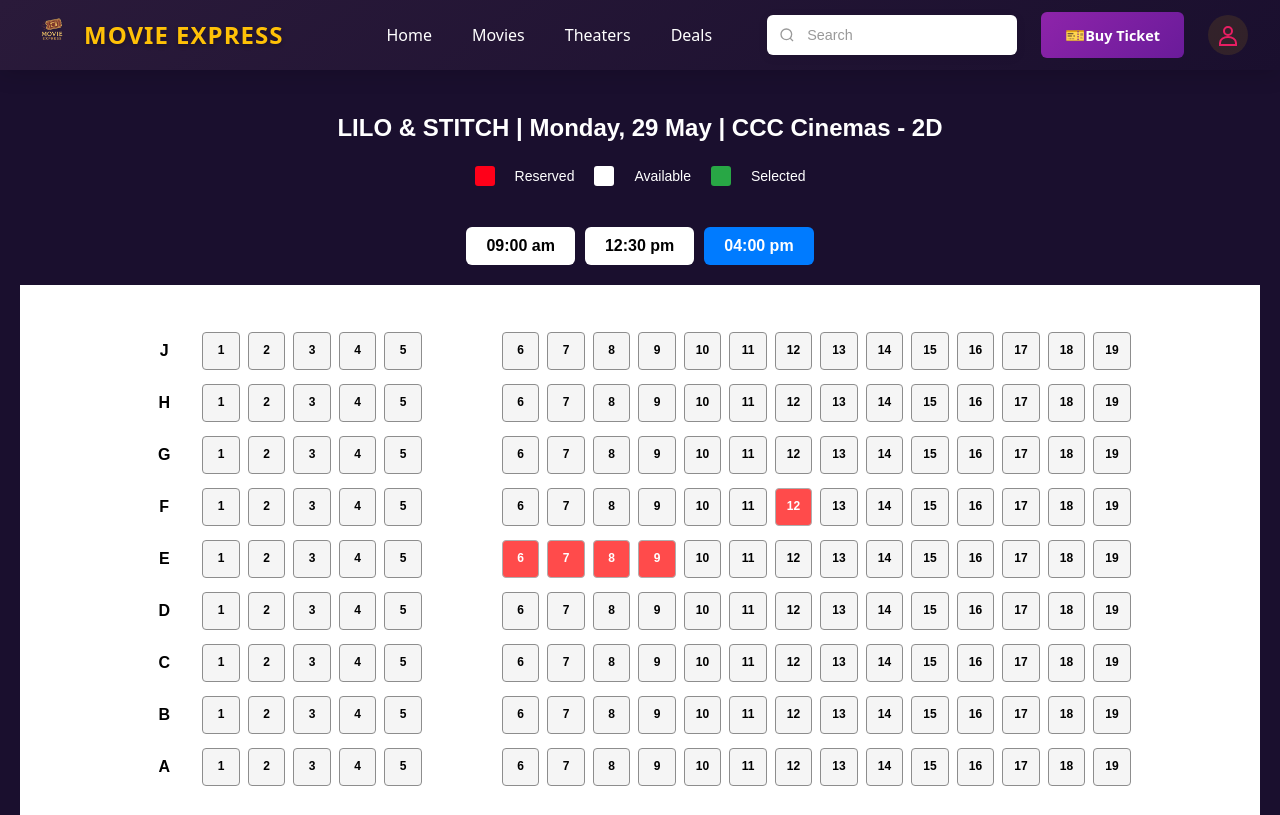
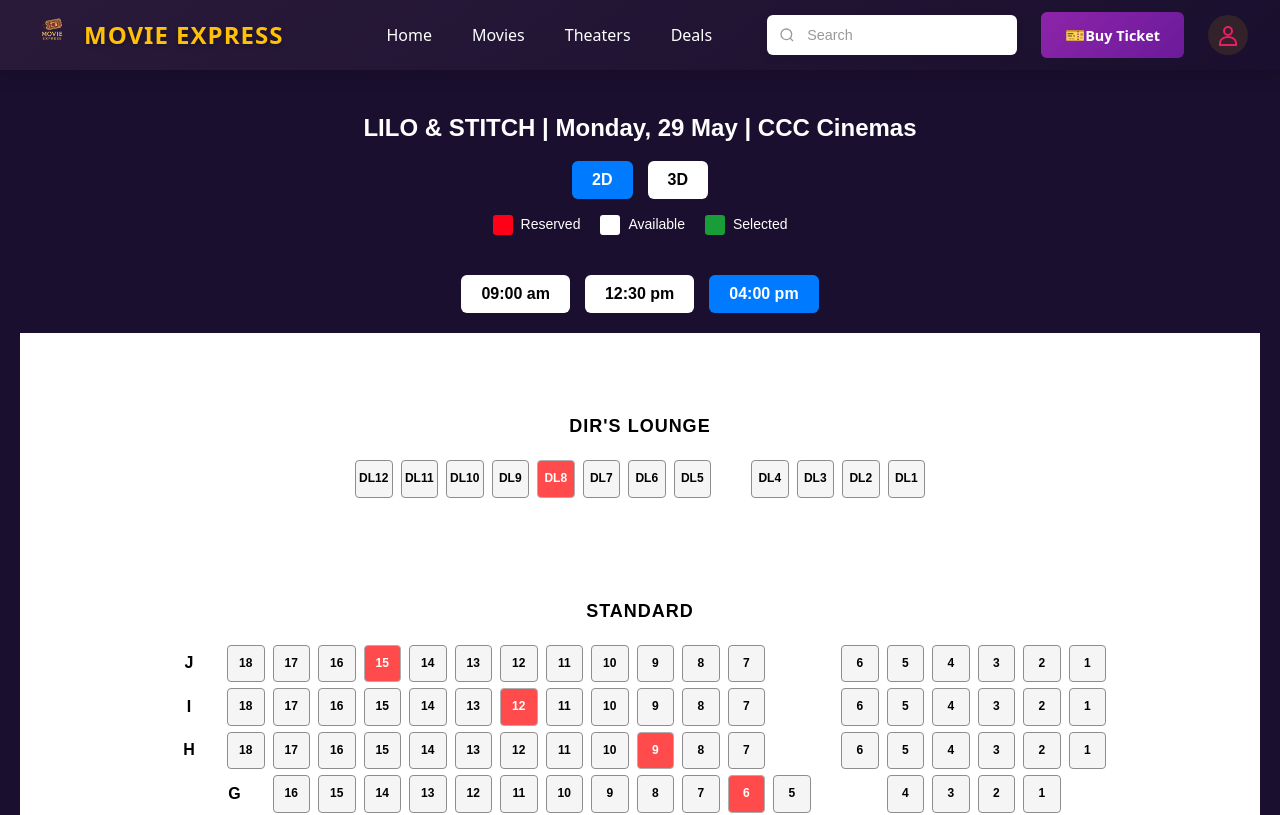
Before and after one commit to AnuNirmani/Movie-Ticket-Booking, a React (Vite) app: page /seat-booking in a window 1280 px wide. Shown: the top 815 px of the page. Built offline with nearby package versions, Linux system fonts and the light colour scheme.

Commit message:
Fix seat booking

```diff
--- a/src/css/Home/Booking/seatbooking.css
+++ b/src/css/Home/Booking/seatbooking.css
@@ -16,30 +16,62 @@
   margin-bottom: 20px;
 }
 
+/* Format buttons */
+.format-buttons {
+  display: flex;
+  justify-content: center;
+  gap: 15px;
+  margin: 15px 0;
+}
+
+.format-btn {
+  padding: 10px 20px;
+  background: #fff;
+  color: #000;
+  border: none;
+  border-radius: 6px;
+  cursor: pointer;
+  font-weight: bold;
+  transition: all 0.3s ease;
+}
+
+.format-btn:hover {
+  background: #e0e0e0;
+}
+
+.format-btn.active {
+  background: #007bff;
+  color: #fff;
+}
+
 .legend {
   display: flex;
   justify-content: center;
   gap: 20px;
   font-size: 14px;
-  margin-top: 20px;
+  margin-top: 15px;
+}
+
+.legend-item {
+  display: flex;
+  align-items: center;
+  gap: 8px;
 }
 
 .legend .box {
-  display: inline-block;
   width: 20px;
   height: 20px;
-  margin-right: 0px;
   border-radius: 3px;
 }
 
 .box.reserved { background: #ff0019; }
 .box.available { background: white; }
-.box.selected { background: #28a745; }
+.box.selected { background: #199d38; }
 
 .showtimes {
   display: flex;
   justify-content: center;
-  gap: 10px;
+  gap: 15px;
   margin-bottom: 20px;
 }
 
@@ -52,6 +84,10 @@
   cursor: pointer;
   font-weight: bold;
   transition: all 0.3s ease;
+}
+
+.showtimes button:hover {
+  background: #e0e0e0;
 }
 
 .showtimes button.active {
@@ -76,14 +112,14 @@
 .seat-gap {
   width: 40px;
   height: 40px;
-  margin: 0 12px; /* adds spacing */
+  margin: 0 12px;
 }
-
 
 /* Section styling */
 .section {
   width: 100%;
-  margin-bottom: 30px;
+  margin-bottom: 0px;
+  background-color: #ffffff;
 }
 
 .section-title {
@@ -100,7 +136,7 @@
   display: flex;
   align-items: center;
   justify-content: center;
-  gap: 20px;
+  gap: 0px;
   margin-bottom: 20px;
 }
 
@@ -141,11 +177,6 @@
   font-weight: bold;
   transition: all 0.2s ease;
   border: 1px solid #8d8d8d;
-  background: #f5f5f5;
-  color: #000;
-}
-
-.seat.available {
   background: #f5f5f5;
   color: #000;
 }
--- a/src/pages/Home/Booking/SeatBooking.jsx
+++ b/src/pages/Home/Booking/SeatBooking.jsx
@@ -8,20 +8,32 @@ import "../../../css/Home/Booking/seatbooking.css";
 const SeatBooking = () => {
   const navigate = useNavigate();
   const [selectedSeats, setSelectedSeats] = useState([]);
+  const [activeShowtime, setActiveShowtime] = useState("04:00 pm");
+  const [activeFormat, setActiveFormat] = useState("2D");
 
-  const rows = ["J", "H", "G", "F", "E", "D", "C", "B", "A"];
-  const cols = 19;
-
-  const reservedSeats = ["E6", "E7", "E8", "E9", "F12"];
+  const dirLoungeSeats = ["DL12", "DL11", "DL10", "DL9", "DL8", "DL7", "DL6", "DL5", "DL4", "DL3", "DL2", "DL1"];
+  const standardRows = ["J", "I", "H", "G", "F", "E", "D", "C", "B", "A"];
+  const reservedSeats = ["DL8", "J15", "I12", "H9", "G6", "F3", "E10", "D7", "C4", "B1"];
 
   const toggleSeat = (seatId) => {
     if (reservedSeats.includes(seatId)) return;
-
     if (selectedSeats.includes(seatId)) {
       setSelectedSeats(selectedSeats.filter((s) => s !== seatId));
     } else {
       setSelectedSeats([...selectedSeats, seatId]);
     }
+  };
+
+  const getSeatClass = (seatId) => {
+    let seatClass = "seat";
+    if (reservedSeats.includes(seatId)) {
+      seatClass += " reserved";
+    } else if (selectedSeats.includes(seatId)) {
+      seatClass += " selected";
+    } else {
+      seatClass += " available";
+    }
+    return seatClass;
   };
 
   return (
@@ -31,57 +43,140 @@ const SeatBooking = () => {
       <div className="booking-container">
         {/* Header */}
         <div className="booking-header">
-          <h2>LILO & STITCH | Monday, 29 May | CCC Cinemas - 2D</h2>
+          <h2>LILO & STITCH | Monday, 29 May | CCC Cinemas</h2>
+
+          {/* Format Buttons */}
+          <div className="format-buttons">
+            <button
+              className={activeFormat === "2D" ? "format-btn active" : "format-btn"}
+              onClick={() => setActiveFormat("2D")}
+            >
+              2D
+            </button>
+            <button
+              className={activeFormat === "3D" ? "format-btn active" : "format-btn"}
+              onClick={() => setActiveFormat("3D")}
+            >
+              3D
+            </button>
+          </div>
+
+          {/* Legend */}
           <div className="legend">
+            <div className="legend-item">
               <span className="box reserved"></span> Reserved
+            </div>
+            <div className="legend-item">
               <span className="box available"></span> Available
+            </div>
+            <div className="legend-item">
               <span className="box selected"></span> Selected
+            </div>
           </div>
         </div>
 
         {/* Showtimes */}
         <div className="showtimes">
-          <button>09:00 am</button>
-          <button>12:30 pm</button>
-          <button className="active">04:00 pm</button>
+          {["09:00 am", "12:30 pm", "04:00 pm"].map((time) => (
+            <button
+              key={time}
+              className={activeShowtime === time ? "active" : ""}
+              onClick={() => setActiveShowtime(time)}
+            >
+              {time}
+            </button>
+          ))}
         </div>
 
         {/* Seat Grid */}
         <div className="seat-grid">
-          {rows.map((row) => (
+          {/* DIR'S LOUNGE Section */}
+          <div className="section">
+            <h3 className="section-title">DIR'S LOUNGE</h3>
+            <div className="dir-lounge-row">
+              <div className="seat-block">
+                {dirLoungeSeats.slice(0, 8).map((seatId) => (
+                  <div
+                    key={seatId}
+                    className={getSeatClass(seatId)}
+                    onClick={() => toggleSeat(seatId)}
+                  >
+                    {seatId}
+                  </div>
+                ))}
+              </div>
+              <div className="aisle-gap"></div>
+              <div className="seat-block">
+                {dirLoungeSeats.slice(8, 12).map((seatId) => (
+                  <div
+                    key={seatId}
+                    className={getSeatClass(seatId)}
+                    onClick={() => toggleSeat(seatId)}
+                  >
+                    {seatId}
+                  </div>
+                ))}
+              </div>
+            </div>
+          </div>
+
+          {/* STANDARD Section */}
+          <div className="section">
+            <h3 className="section-title">STANDARD</h3>
+            {standardRows.map((row) => (
               <div key={row} className="seat-row">
                 <span className="row-label">{row}</span>
-              {[...Array(cols)].map((_, i) => {
-                const seatId = `${row}${i + 1}`;
-                let seatClass = "seat";
-
-                if (reservedSeats.includes(seatId)) {
-                  seatClass += " reserved";
-                } else if (selectedSeats.includes(seatId)) {
-                  seatClass += " selected";
-                } else {
-                  seatClass += " available";
-                }
-
+                <div className="seat-block">
+                  {[...Array(12)].map((_, i) => {
+                    const seatNum = row === "J" || row === "I" || row === "H" ? 18 - i : 16 - i;
+                    const seatId = `${row}${seatNum}`;
                     return (
-                  <React.Fragment key={seatId}>
-                    {i === 5 && <div className="seat-gap"></div>} {/* gap between 5 & 6 */}
                       <div
-                      className={seatClass}
+                        key={seatId}
+                        className={getSeatClass(seatId)}
                         onClick={() => toggleSeat(seatId)}
                       >
-                      {i + 1}
+                        {seatNum}
                       </div>
-                  </React.Fragment>
                     );
                   })}
                 </div>
+                <div className="central-aisle"></div>
+                <div className="seat-block">
+                  {row === "J" || row === "I" || row === "H"
+                    ? [...Array(6)].map((_, i) => {
+                        const seatNum = 6 - i;
+                        const seatId = `${row}${seatNum}`;
+                        return (
+                          <div
+                            key={seatId}
+                            className={getSeatClass(seatId)}
+                            onClick={() => toggleSeat(seatId)}
+                          >
+                            {seatNum}
+                          </div>
+                        );
+                      })
+                    : [...Array(4)].map((_, i) => {
+                        const seatNum = 4 - i;
+                        const seatId = `${row}${seatNum}`;
+                        return (
+                          <div
+                            key={seatId}
+                            className={getSeatClass(seatId)}
+                            onClick={() => toggleSeat(seatId)}
+                          >
+                            {seatNum}
+                          </div>
+                        );
+                      })}
+                </div>
+              </div>
             ))}
-
-        <div className="screen">SCREEN THIS WAY</div>
-
           </div>
 
+          <div className="screen">SCREEN</div>
+        </div>
 
         {/* Ticket selection */}
         <div className="ticket-selection">
```
Lines whose indentation alone changed are shown as unchanged.
